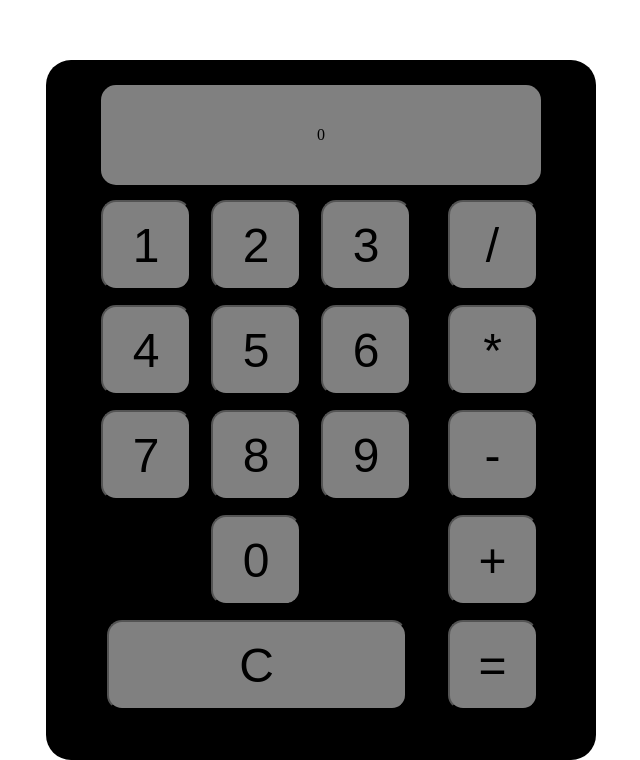
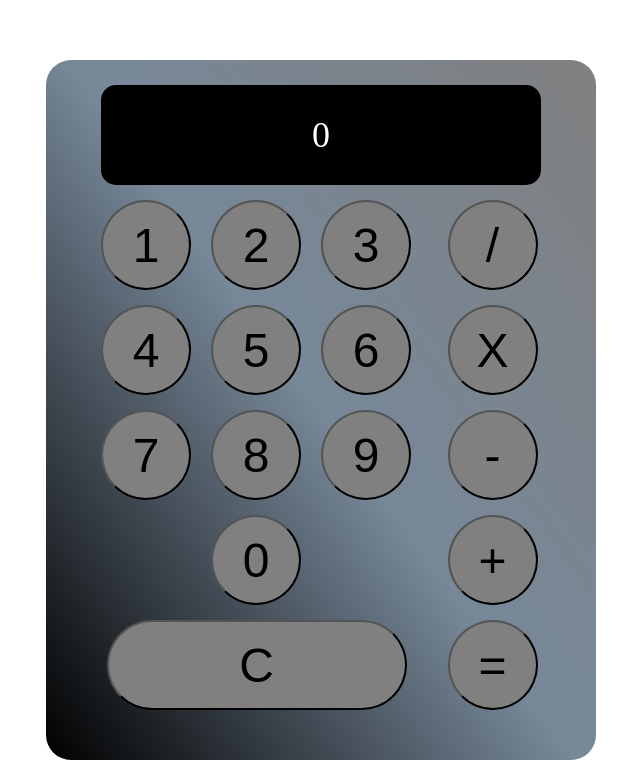
Before and after one commit to jipark92/Calculator-Project, a plain HTML site: page index.html in a window 1280 px wide. Shown: the part 108-868 px from the top of the page, without its empty margins (474-1114 px from the left). Drawn offline with Linux system fonts and the light colour scheme.

Commit message:
querySelector to button

```diff
--- a/index.html
+++ b/index.html
@@ -16,7 +16,7 @@
         <button id="equal-sign">=</button>
         <button id="plus-sign">+</button>
         <button id="minus-sign">-</button>
-        <button id="multiply-sign">*</button>
+        <button id="multiply-sign">X</button>
         <button id="divide-sign">/</button>
         <button id="btn-one">1</button>
         <button id="btn-two">2</button>
--- a/main.js
+++ b/main.js
@@ -1 +1,19 @@
-//nothing for now
+const display = document.querySelector('#display-number');
+
+const equalSign = document.querySelector('#equal-sign');
+const plusSign = document.querySelector('#plus-sign');
+const minusSign = document.querySelector('#minus-sign');
+const multiplySign = document.querySelector('#multiply-sign');
+const divide = document.querySelector('#divide-sign');
+
+const btnOne = document.querySelector('#btn-one');
+const btnTwo = document.querySelector('#btn-two');
+const btnThree = document.querySelector('#btn-three');
+const btnFour = document.querySelector('#btn-four');
+const btnFive = document.querySelector('#btn-five');
+const btnSix = document.querySelector('#btn-six');
+const btnSeven = document.querySelector('#btn-seven');
+const btnEight = document.querySelector('#btn-eight');
+const btnNine = document.querySelector('#btn-nine');
+const btnZero = document.querySelector('#btn-zero');
+const btnClear = document.querySelector('#btn-clean');
--- a/style.css
+++ b/style.css
@@ -4,6 +4,8 @@ body{
     position:absolute;
     top: 20%;
     left: 40%;
+
+
 
 }
 
@@ -19,6 +21,7 @@ body{
     display:flex;
     justify-content: center;
     border-radius: 25px;
+    background: linear-gradient(234deg, grey, lightslategrey, black);
 
 }
 
@@ -28,15 +31,16 @@ body{
     align-items: center;;
     height: 100px;
     width: 440px;
-    background: gray;
+    background: black;
     margin: 25px;
     border-radius: 15px;
 }
 
 #display-number{
-    display:flex;
+    color: white;
+    font-size: 36px;
 
-    align-items: flex-end;
+
 }
 
 #equal-sign {
@@ -45,8 +49,8 @@ body{
     align-items: center;;
     height: 90px;
     width: 90px;
-    background: gray;
-    border-radius: 15px;
+    background: grey;
+    border-radius: 50px;
     position: absolute;
     top: 80%;
     left: 73%;
@@ -63,7 +67,7 @@ body{
     height: 90px;
     width: 90px;
     background: gray;
-    border-radius: 15px;
+    border-radius: 50px;
     position: absolute;
     top: 65%;
     left: 73%;
@@ -79,7 +83,7 @@ body{
     height: 90px;
     width: 90px;
     background: gray;
-    border-radius: 15px;
+    border-radius: 50px;
     position: absolute;
     top: 50%;
     left: 73%;
@@ -97,7 +101,7 @@ body{
     height: 90px;
     width: 90px;
     background: gray;
-    border-radius: 15px;
+    border-radius: 50px;
     position: absolute;
     top: 35%;
     left: 73%;
@@ -114,7 +118,7 @@ body{
     height: 90px;
     width: 90px;
     background: gray;
-    border-radius: 15px;
+    border-radius: 50px;
     position: absolute;
     top: 20%;
     left: 73%;
@@ -131,7 +135,7 @@ body{
     height: 90px;
     width: 90px;
     background: gray;
-    border-radius: 15px;
+    border-radius: 50px;
     position: absolute;
     top: 20%;
     left: 10%;
@@ -149,7 +153,7 @@ body{
     height: 90px;
     width: 90px;
     background: gray;
-    border-radius: 15px;
+    border-radius: 50px;
     position: absolute;
     top: 20%;
     left: 30%;
@@ -166,7 +170,7 @@ body{
     height: 90px;
     width: 90px;
     background: gray;
-    border-radius: 15px;
+    border-radius: 50px;
     position: absolute;
     top: 20%;
     left: 50%;
@@ -183,7 +187,7 @@ body{
     height: 90px;
     width: 90px;
     background: gray;
-    border-radius: 15px;
+    border-radius: 50px;
     position: absolute;
     top: 35%;
     left: 10%;
@@ -200,7 +204,7 @@ body{
     height: 90px;
     width: 90px;
     background: gray;
-    border-radius: 15px;
+    border-radius: 50px;
     position: absolute;
     top: 35%;
     left: 30%;
@@ -217,7 +221,7 @@ body{
     height: 90px;
     width: 90px;
     background: gray;
-    border-radius: 15px;
+    border-radius: 50px;
     position: absolute;
     top: 35%;
     left: 50%;
@@ -234,7 +238,7 @@ body{
     height: 90px;
     width: 90px;
     background: gray;
-    border-radius: 15px;
+    border-radius: 50px;
     position: absolute;
     top: 50%;
     left: 10%;
@@ -251,7 +255,7 @@ body{
     height: 90px;
     width: 90px;
     background: gray;
-    border-radius: 15px;
+    border-radius: 50px;
     position: absolute;
     top: 50%;
     left: 30%;
@@ -268,7 +272,7 @@ body{
     height: 90px;
     width: 90px;
     background: gray;
-    border-radius: 15px;
+    border-radius: 50px;
     position: absolute;
     top: 50%;
     left: 50%;
@@ -285,7 +289,7 @@ body{
     height: 90px;
     width: 90px;
     background: gray;
-    border-radius: 15px;
+    border-radius: 50px;
     position: absolute;
     top: 65%;
     left: 30%;
@@ -302,7 +306,7 @@ body{
     height: 90px;
     width: 300px;
     background: gray;
-    border-radius: 15px;
+    border-radius: 50px;
     position: absolute;
     top: 80%;
     left: 11%;
```
Also changed, not shown: 1 other file.
